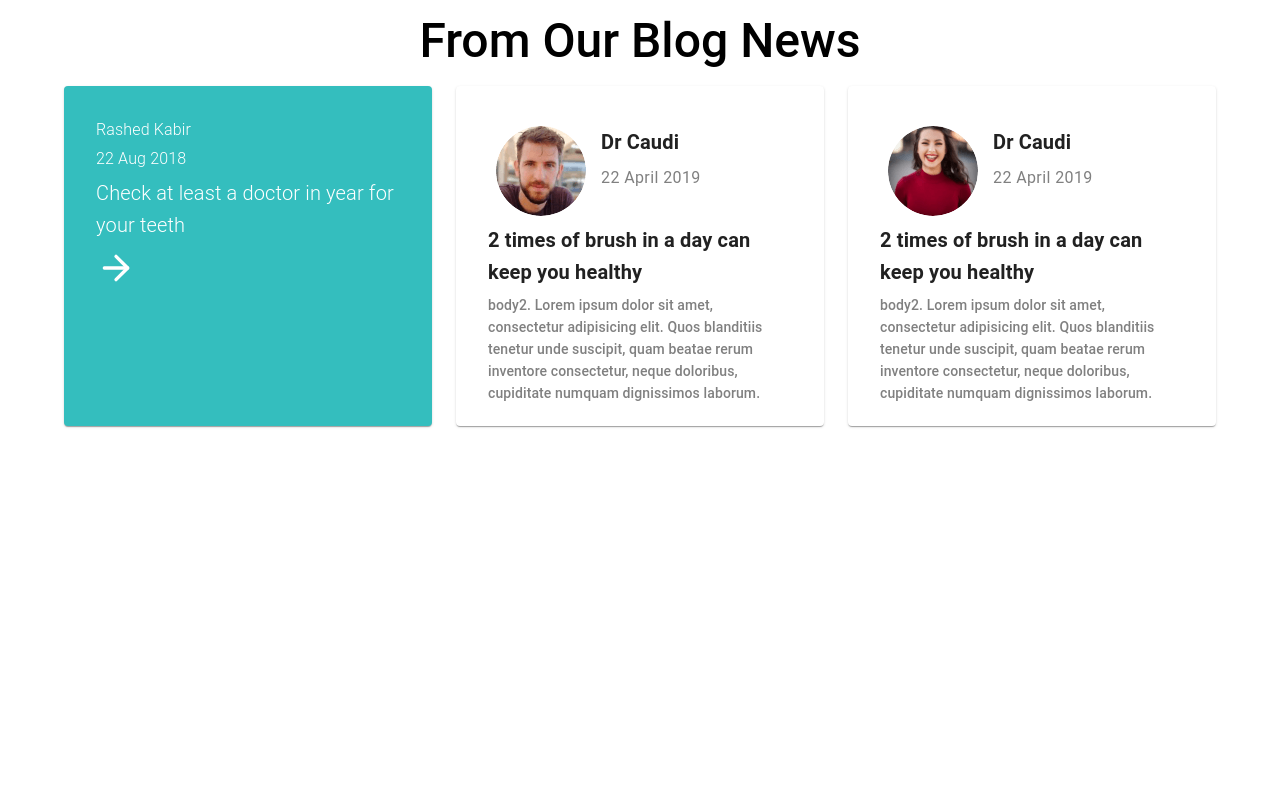
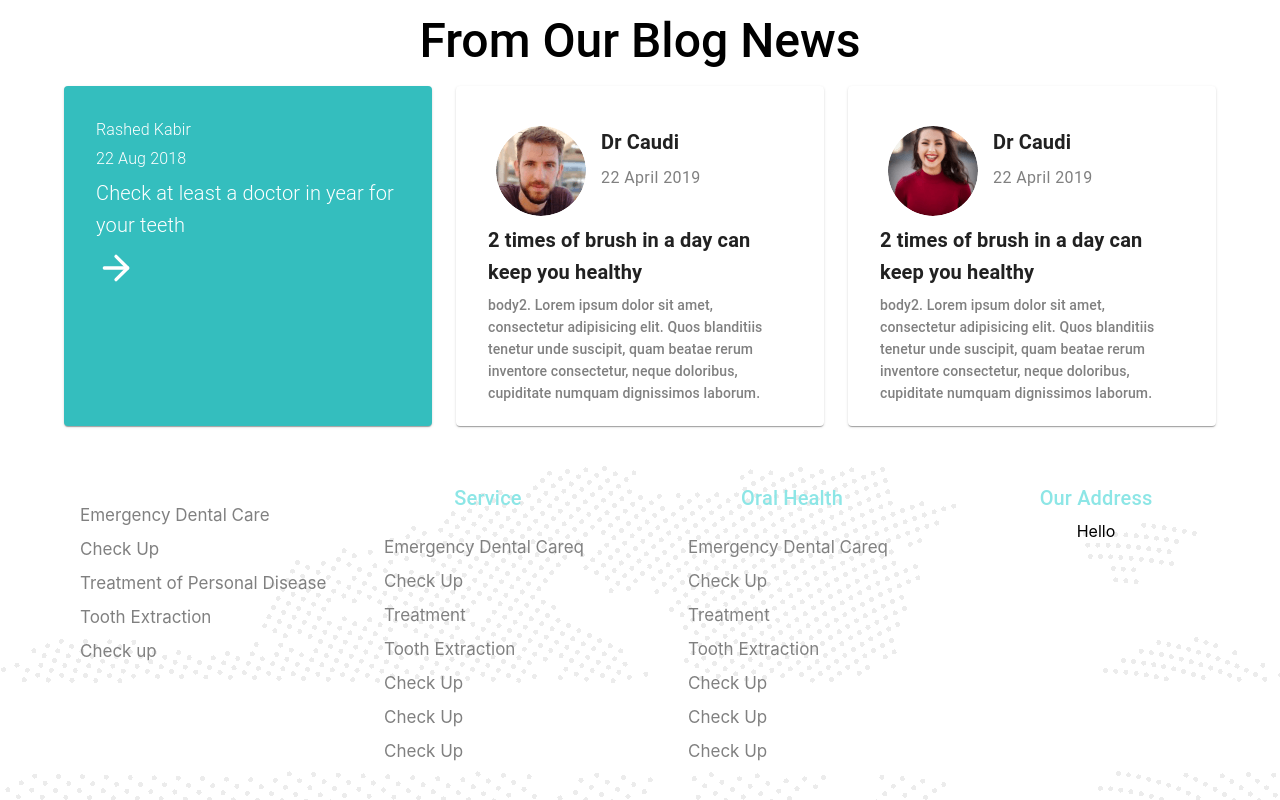
Before and after one commit to rimonhossain12/doctor-porltal-client-practice-1, a React (Create React App) app: page / in a window 1280 px wide. Shown: the part 2052-2852 px from the top of the page. Before the commit the page ends 2518 px from the top, so only its background shows below. Built offline with nearby package versions, Linux system fonts and the light colour scheme.

Commit message:
footer par is added

```diff
--- a/src/Pages/Home/Home/Home.js
+++ b/src/Pages/Home/Home/Home.js
@@ -1,6 +1,7 @@
 import React from 'react';
 import DentalCare from '../../DentalCare/DentalCare';
 import OurBlog from '../../OurBlog/OurBlog';
+import Footer from '../../Shared/Footer/Footer';
 import Navigation from '../../Shared/Navigation/Navigation';
 import AppointmentBanner from '../AppointmentBanner/AppointmentBanner';
 import Banner from '../Banner/Banner';
@@ -15,6 +16,7 @@ const Home = () => {
             <DentalCare></DentalCare>
             <AppointmentBanner></AppointmentBanner>
             <OurBlog></OurBlog>
+            <Footer></Footer>
 
         </div>
     );
--- /dev/null
+++ b/src/Pages/Shared/Footer/Footer.css
@@ -0,0 +1,11 @@
+ul {
+   list-style-type: none;
+}
+
+ul li {
+    text-align: left;
+    line-height: 2;
+    font-size: 17px;
+    color: gray;
+
+}
--- /dev/null
+++ b/src/Pages/Shared/Footer/Footer.js
@@ -0,0 +1,70 @@
+import React from 'react';
+import footer from '../../../images/footer-bg.png';
+import Grid from '@mui/material/Grid';
+import { Box, Typography } from '@mui/material';
+import './Footer.css';
+
+const footerBg = {
+    background: `url(${footer})`,
+
+}
+
+const Footer = () => {
+    return (
+        <div style={footerBg}>
+            <Box sx={{ flexGrow: 1, py: 2, mx: 5 }}>
+                <Grid container spacing={2}>
+                    <Grid item xs={12} md={6} lg={3}>
+
+                        <ul>
+                            <li>Emergency Dental Care</li>
+                            <li>Check Up</li>
+                            <li>Treatment of Personal Disease</li>
+                            <li>Tooth Extraction</li>
+                            <li>Check up</li>
+                        </ul>
+                    </Grid>
+                    <Grid item xs={12} md={6} lg={3}>
+                        <Typography style={{ color: '#8DE6E6', fontWeight: '500' }} variant="h6" gutterBottom component="div">
+                            Service
+                        </Typography>
+                        <ul>
+                            <li>Emergency Dental Careq</li>
+                            <li>Check Up</li>
+                            <li>Treatment</li>
+                            <li>Tooth Extraction</li>
+                            <li>Check Up</li>
+                            <li>Check Up</li>
+                            <li>Check Up</li>
+                        </ul>
+                    </Grid>
+                    <Grid item xs={12} md={6} lg={3}>
+                        <Typography style={{ color: '#8DE6E6', fontWeight: '500' }} variant="h6" gutterBottom component="div">
+                           Oral Health
+                        </Typography>
+                        <ul>
+                            <li>Emergency Dental Careq</li>
+                            <li>Check Up</li>
+                            <li>Treatment</li>
+                            <li>Tooth Extraction</li>
+                            <li>Check Up</li>
+                            <li>Check Up</li>
+                            <li>Check Up</li>
+                        </ul>
+                    </Grid>
+                    <Grid item xs={12} md={6} lg={3}>
+                        <Typography style={{ color: '#8DE6E6', fontWeight: '500' }} variant="h6" gutterBottom component="div">
+                            Our Address
+                        </Typography>
+                        Hello
+                    </Grid>
+
+
+
+                </Grid>
+            </Box>
+        </div>
+    );
+};
+
+export default Footer;
```
